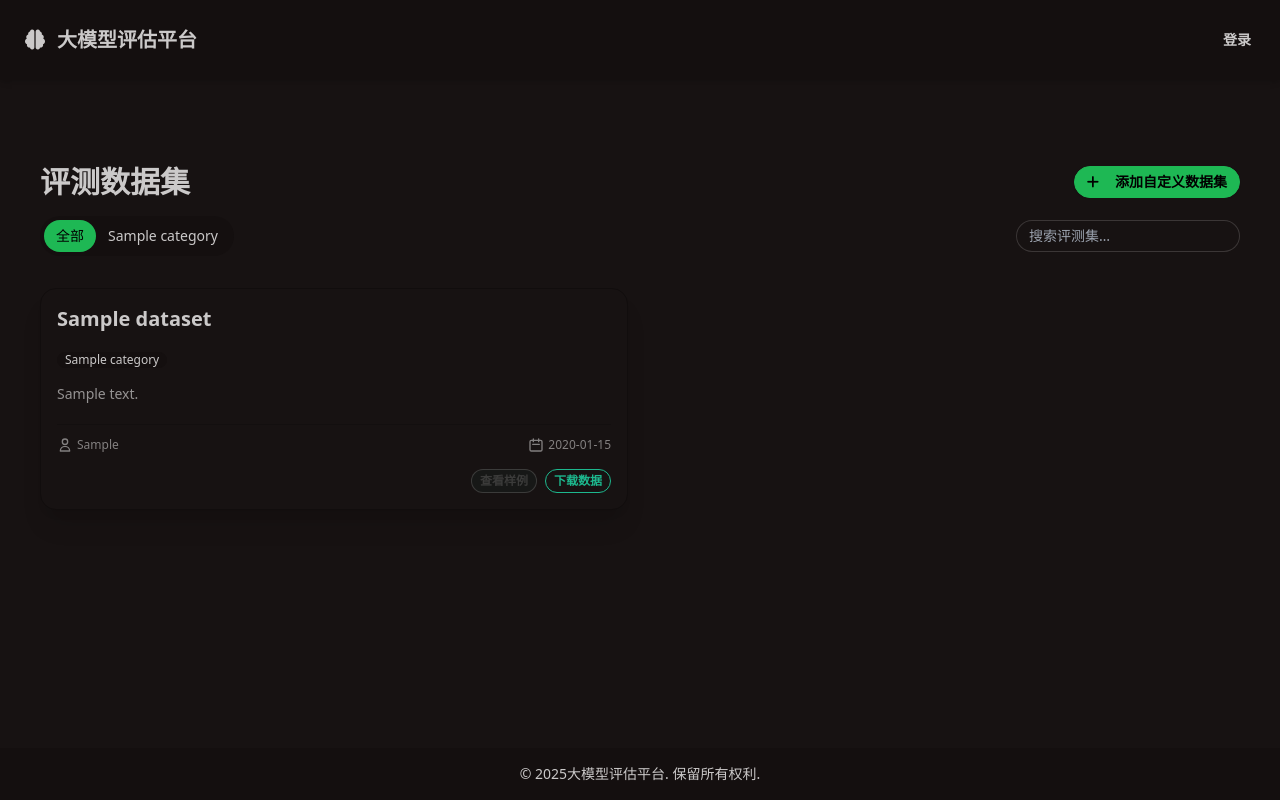
After one commit to justplus/llm-eval, a Flask app: page /datasets/system in a window 1280 px wide. The commit adds this page. Run offline with Flask 3, Linux system fonts and the light colour scheme; tables that the repository leaves empty hold one stand-in row (values such as "Sample post"); some libraries are stand-ins or nearby versions.

Commit message:
feat: 新增数据集功能

```diff
--- /dev/null
+++ b/app/routes/dataset_routes.py
@@ -0,0 +1,112 @@
+from flask import Blueprint, render_template, request, current_app, flash, redirect, url_for # Added flash, redirect, url_for
+from app import db # 数据库实例
+from app.models import SystemDataset, DatasetCategory # 数据模型
+from app.forms import CustomDatasetForm # Import the new form
+import json # For parsing sample_data_json
+import os # For os.path.join
+from werkzeug.utils import secure_filename # For secure filenames
+
+# 创建一个名为 'datasets' 的蓝图
+bp = Blueprint('datasets', __name__, url_prefix='/datasets')
+
+@bp.route('/system')
+def system_datasets_list():
+    """
+    显示系统内置的数据集列表，支持按分类筛选。
+    """
+    selected_category_name = request.args.get('category', '全部') # 默认为'全部'
+
+    all_db_categories = DatasetCategory.query.order_by(DatasetCategory.name).all()
+
+    query = SystemDataset.query
+
+    if selected_category_name != '全部' and selected_category_name:
+        query = query.join(SystemDataset.categories).filter(DatasetCategory.name == selected_category_name)
+
+    datasets_from_db = query.order_by(SystemDataset.name).all()
+
+    return render_template(
+        'datasets/system_datasets.html',
+        datasets=datasets_from_db,
+        all_categories=all_db_categories,
+        selected_category=selected_category_name
+    )
+
+@bp.route('/custom/add', methods=['GET', 'POST'])
+# @login_required # Consider adding login_required if not already applied to the blueprint
+def add_custom_dataset():
+    form = CustomDatasetForm()
+    # Populate category choices dynamically
+    form.categories.choices = [(cat.id, cat.name) for cat in DatasetCategory.query.order_by('name').all()]
+
+    if form.validate_on_submit():
+        try:
+            # Process categories from selected IDs
+            category_objects = []
+            if form.categories.data:
+                for cat_id_str in form.categories.data:
+                    try:
+                        cat_id = int(cat_id_str)
+                        category = db.session.get(DatasetCategory, cat_id) # More direct way to get by PK with SQLAlchemy 2.0+
+                        if category:
+                            category_objects.append(category)
+                    except ValueError:
+                        flash(f'无效的分类ID: {cat_id_str}', 'warning')
+
+            # Process sample data
+            sample_data_list = None
+            if form.sample_data_json.data:
+                try:
+                    sample_data_list = json.loads(form.sample_data_json.data)
+                    if not isinstance(sample_data_list, list):
+                        flash('样例数据必须是有效的JSON数组格式。', 'error')
+                        # Re-render to show error and keep form data
+                        return render_template('datasets/add_custom_dataset.html', title='添加自定义数据集', form=form)
+                except json.JSONDecodeError:
+                    flash('样例数据JSON格式无效，请检查。', 'error')
+                    form.sample_data_json.errors.append("无效的JSON格式。")
+                    return render_template('datasets/add_custom_dataset.html', title='添加自定义数据集', form=form)
+
+            # Handle file upload
+            uploaded_filename = None
+            if form.dataset_file.data:
+                file = form.dataset_file.data
+                filename = secure_filename(file.filename)
+                if filename: # Ensure filename is not empty after secure_filename
+                    upload_folder = current_app.config.get('DATASET_UPLOAD_FOLDER', os.path.join(current_app.root_path, 'uploads', 'datasets'))
+                    if not os.path.exists(upload_folder):
+                        os.makedirs(upload_folder, exist_ok=True)
+                    file_path = os.path.join(upload_folder, filename)
+                    file.save(file_path)
+                    uploaded_filename = filename # Store just the filename, or a relative path
+                else:
+                    flash('上传的文件名无效。', 'warning')
+
+            new_dataset = SystemDataset(
+                name=form.name.data,
+                description=form.description.data,
+                publish_date=form.publish_date.data,
+                source=form.source.data,
+                download_url=uploaded_filename, # Store filename of uploaded dataset file
+                sample_data=sample_data_list,
+                dataset_type='自建',
+                visibility=form.visibility.data,
+                categories=category_objects
+            )
+            db.session.add(new_dataset)
+            db.session.commit()
+            flash(f'自定义数据集 " {new_dataset.name} " 已成功添加!', 'success')
+            return redirect(url_for('datasets.system_datasets_list'))
+        except ValueError as ve:
+            current_app.logger.error(f"Error adding custom dataset: {ve}")
+            flash(f'添加数据集失败: {ve}', 'error')
+        except Exception as e:
+            db.session.rollback()
+            current_app.logger.error(f"Error adding custom dataset: {e}")
+            flash(f'添加数据集时发生错误，请稍后重试或联系管理员。', 'error')
+
+    # For GET request or if form validation failed, re-render with choices populated
+    if not form.categories.choices: # Ensure choices are set if validation failed and it's a POST
+        form.categories.choices = [(cat.id, cat.name) for cat in DatasetCategory.query.order_by('name').all()]
+
+    return render_template('datasets/add_custom_dataset.html', title='添加自定义数据集', form=form)
--- a/app/templates/base.html
+++ b/app/templates/base.html
@@ -3,7 +3,7 @@
 <head>
     <meta charset="UTF-8">
     <meta name="viewport" content="width=device-width, initial-scale=1.0">
-    <title>{% block title %}{{ title if title else '大模型评测平台' }}{% endblock %}</title>
+    <title>{% block title %}{{ title if title else '大模型评估平台' }}{% endblock %}</title>
     <link href="https://cdn.jsdelivr.net/npm/daisyui@4.10.1/dist/full.min.css" rel="stylesheet" type="text/css" />
     <script src="https://cdn.tailwindcss.com"></script> {# DaisyUI requires Tailwind #}
     <link rel="stylesheet" href="https://cdnjs.cloudflare.com/ajax/libs/font-awesome/6.0.0-beta3/css/all.min.css">
@@ -21,7 +21,7 @@
         <div class="container mx-auto">
             <div class="flex-1">
                 <a href="{{ url_for('main.index') }}" class="btn btn-ghost text-xl whitespace-nowrap">
-                    <i class="fas fa-brain mr-1"></i> 大模型评测平台
+                    <i class="fas fa-brain mr-1"></i> 大模型评估平台
                 </a>
             </div>
             <div class="flex-none">
@@ -38,6 +38,7 @@
                                 </ul>
                             </details>
                         </li>
+                        <li><a href="{{ url_for('datasets.system_datasets_list') }}">测试集</a></li>
                         <li>
                             <details id="user-dropdown-details">
                                 <summary class="whitespace-nowrap">{{ current_user.username }}</summary>
@@ -93,7 +94,7 @@
 
     <footer class="footer footer-center p-4 bg-base-200 text-base-content mt-10">
         <aside>
-            <p>&copy; {{ g.year if g and g.year else '2024' }} 大模型评测平台. 保留所有权利.</p>
+            <p>&copy; {{ g.year if g and g.year else '2025' }}大模型评估平台. 保留所有权利.</p>
         </aside>
     </footer>
 
--- a/app/templates/dashboard.html
+++ b/app/templates/dashboard.html
@@ -51,13 +51,13 @@
         <!-- 占位卡片 - 测试集管理 (未来迭代) -->
         <div class="card bg-base-100 shadow-xl opacity-70">
              <figure class="px-10 pt-10">
-                <i class="fas fa-vials text-5xl text-base-content opacity-50"></i>
+                <i class="fas fa-vials text-5xl text-secondary"></i>
             </figure>
             <div class="card-body items-center text-center">
                 <h2 class="card-title">测试集管理 <span class="badge badge-ghost">未来</span></h2>
                 <p>管理标准测试集和自定义测试集。</p>
                 <div class="card-actions">
-                    <button class="btn btn-disabled"><i class="fas fa-lock mr-1"></i> 即将推出</button>
+                     <a href="{{ url_for('datasets.system_datasets_list') }}" class="btn btn-secondary"><i class="fas fa-arrow-right mr-1"></i> 测试集管理</a>
                 </div>
             </div>
         </div>
--- /dev/null
+++ b/app/templates/datasets/system_datasets.html
@@ -0,0 +1,188 @@
+{% extends "base.html" %}
+
+{% block title %}系统数据集 - {{ super() }}{% endblock %}
+
+{% block head_extra %}
+<style>
+  /* 为卡片描述设置最大高度和溢出处理 */
+  .dataset-description {
+    max-height: 6rem; /* 约等于4行文本，可以根据实际情况调整 */
+    overflow-y: auto;
+    line-height: 1.5rem;
+  }
+  .card-compact .card-body {
+      padding: 1rem; /* 调整内边距以获得更紧凑的卡片 */
+  }
+  .tabs-container {
+    display: flex;
+    align-items: center; /* 垂直居中 */
+    width: 100%; /* 容器占据全部可用宽度 */
+  }
+  .tabs-scrollable {
+    width: 80%; /* Tab区域占据80%宽度 */
+    overflow-x: auto; /* 如果tabs过多则允许横向滚动 */
+    -ms-overflow-style: none;  /* IE and Edge */
+    scrollbar-width: none;  /* Firefox */
+  }
+  .tabs-scrollable::-webkit-scrollbar {
+      display: none; /* Chrome, Safari, Opera */
+  }
+  /* Ensure the .tabs element itself (e.g., .tabs-boxed) inside .tabs-scrollable doesn't wrap its children */
+  .tabs-scrollable > .tabs {
+      display: flex; /* Ensure it's a flex container */
+      flex-wrap: nowrap !important; /* Prevent tabs from wrapping */
+      width: max-content; /* Allow container to be as wide as all tabs combined */
+  }
+  .tabs.tabs-boxed .tab {
+      padding-left: 0.75rem; /* 调整tab内边距使其更紧凑 */
+      padding-right: 0.75rem;
+  }
+  .search-container {
+    width: 20%; /* 搜索区域占据20%宽度 */
+    padding-left: 1rem; /* Add some spacing between tabs and search bar if gap is removed from parent */
+  }
+</style>
+{% endblock %}
+
+{% block content %}
+<div class="container mx-auto px-4 py-8">
+    <div class="mb-8">
+        <div class="flex justify-between items-center mb-4">
+            <h1 class="text-3xl font-bold">评测数据集</h1>
+            <a href="{{ url_for('datasets.add_custom_dataset') }}" class="btn btn-primary btn-sm"><i class="fas fa-plus mr-2"></i>添加自定义数据集</a>
+        </div>
+
+        <!-- Tabs 和搜索框容器 -->
+        <div class="tabs-container mb-6">
+            <!-- Tabs 区域 -->
+            <div class="tabs-scrollable">
+                <div class="tabs tabs-boxed">
+                    <a href="{{ url_for('datasets.system_datasets_list', category='全部') }}"
+                       class="tab {{ 'tab-active' if selected_category == '全部' or not selected_category else '' }}">全部</a>
+                    {% for cat in all_categories %}
+                    <a href="{{ url_for('datasets.system_datasets_list', category=cat.name) }}"
+                       class="tab {{ 'tab-active' if selected_category == cat.name else '' }}">{{ cat.name }}</a>
+                    {% endfor %}
+                </div>
+            </div>
+
+            <!-- 搜索框区域 -->
+            <div class="search-container form-control">
+                <div class="input-group input-group-sm items-center">
+                    <input type="text" placeholder="搜索评测集…" class="input input-bordered input-sm w-full" />
+                </div>
+            </div>
+        </div>
+
+    </div>
+
+    <!-- 数据集卡片列表 -->
+    <div class="grid grid-cols-1 md:grid-cols-2 gap-6">
+        {% if datasets %}
+            {% for dataset in datasets %}
+            <div class="card card-compact bg-base-100 shadow-xl border border-base-300 relative">
+                {# {% if dataset.is_new %} #} {# is_new 字段已移除 #}
+                {# <div class="absolute top-2 right-2 badge badge-secondary badge-outline">New</div> #}
+                {# {% endif %} #}
+                <div class="card-body">
+                    <h2 class="card-title text-xl">
+                        {{ dataset.name }}
+                    </h2>
+                    <div class="my-1">
+                        {% for category_obj in dataset.categories %}
+                        <span class="badge badge-ghost badge-sm mr-1 mb-1">{{ category_obj.name }}</span>
+                        {% endfor %}
+                    </div>
+                    <p class="text-sm text-base-content/70 dataset-description">{{ dataset.description }}</p>
+
+                    <div class="mt-3 pt-3 border-t border-base-300/50 flex justify-between items-center text-xs text-base-content/60">
+                        <div class="flex items-center">
+                            <!-- 来源图标 (示例) -->
+                            <svg xmlns="http://www.w3.org/2000/svg" class="h-4 w-4 mr-1" fill="none" viewBox="0 0 24 24" stroke="currentColor" stroke-width="2">
+                                <path stroke-linecap="round" stroke-linejoin="round" d="M16 7a4 4 0 11-8 0 4 4 0 018 0zM12 14a7 7 0 00-7 7h14a7 7 0 00-7-7z" />
+                            </svg>
+                            <span>{{ dataset.source if dataset.source else 'N/A' }}</span>
+                        </div>
+                        <div class="flex items-center">
+                            {# views 字段已移除 #}
+                            {# <svg xmlns="http://www.w3.org/2000/svg" class="h-4 w-4 mr-1" fill="none" viewBox="0 0 24 24" stroke="currentColor" stroke-width="2">
+                               <path stroke-linecap="round" stroke-linejoin="round" d="M15 12a3 3 0 11-6 0 3 3 0 016 0z" />
+                               <path stroke-linecap="round" stroke-linejoin="round" d="M2.458 12C3.732 7.943 7.523 5 12 5c4.478 0 8.268 2.943 9.542 7-.001.009-.002.018-.003.027A16.996 16.996 0 0112 19c-4.478 0-8.268-2.943-9.542-7 .001-.009.002-.018.003-.027z" />
+                            </svg>
+                            <span class="mr-3">{{ dataset.views if dataset.views != 'N/A' else '-' }}</span> #}
+                            <svg xmlns="http://www.w3.org/2000/svg" class="h-4 w-4 mr-1" fill="none" viewBox="0 0 24 24" stroke="currentColor" stroke-width="2">
+                                <path stroke-linecap="round" stroke-linejoin="round" d="M8 7V3m8 4V3m-9 8h10M5 21h14a2 2 0 002-2V7a2 2 0 00-2-2H5a2 2 0 00-2 2v12a2 2 0 002 2z" />
+                            </svg>
+                            <span>{{ dataset.publish_date if dataset.publish_date else 'N/A' }}</span>
+                        </div>
+                    </div>
+                    <div class="card-actions justify-end mt-2">
+                        {# sample_data_url 已移除, sample_data 是 JSON 字段 #}
+                        <button class="btn btn-xs btn-outline btn-primary"
+                                onclick="showSampleDataModal(this)"
+                                data-sample-data='{{ dataset.sample_data | tojson | safe if dataset.sample_data else "[]" }}'
+                                {% if not dataset.sample_data %}disabled{% endif %}>
+                            查看样例
+                        </button>
+                        <a href="{{ dataset.download_url if dataset.download_url else '#' }}"
+                           class="btn btn-xs btn-outline btn-secondary"
+                           {% if not dataset.download_url or dataset.download_url == '#' %}onclick="alert('下载功能暂未开放'); return false;"{% endif %}>
+                           下载数据
+                        </a>
+                    </div>
+                </div>
+            </div>
+            {% endfor %}
+        {% else %}
+            <p class="col-span-1 md:col-span-2 text-center">没有找到符合条件的系统数据集。</p>
+        {% endif %}
+    </div>
+</div>
+
+<!-- 样例数据模态框 -->
+<div id="sampleDataModal" class="modal">
+  <div class="modal-box w-11/12 max-w-5xl">
+    <h3 class="font-bold text-lg mb-4">样例数据</h3>
+    <div id="sampleDataContent" class="whitespace-pre-wrap bg-base-200 p-4 rounded-md max-h-96 overflow-y-auto">
+      <!-- 样例数据将在这里显示 -->
+    </div>
+    <div class="modal-action">
+      <button class="btn" onclick="document.getElementById('sampleDataModal').classList.remove('modal-open');">关闭</button>
+    </div>
+  </div>
+</div>
+
+{% endblock %}
+
+{% block scripts %}
+{{ super() }}
+<script>
+function showSampleDataModal(button) {
+    const sampleDataString = button.dataset.sampleData;
+    const sampleDataContentElement = document.getElementById('sampleDataContent');
+    const modal = document.getElementById('sampleDataModal');
+    try {
+        const sampleData = JSON.parse(sampleDataString);
+        if (sampleData && sampleData.length > 0) {
+            // 格式化为JSON字符串以便美观显示，或者可以自定义渲染逻辑
+            sampleDataContentElement.textContent = JSON.stringify(sampleData, null, 2);
+        } else {
+            sampleDataContentElement.textContent = '暂无样例数据。';
+        }
+    } catch (e) {
+        sampleDataContentElement.textContent = '无法解析样例数据。';
+        console.error('Error parsing sample data:', e);
+    }
+    modal.classList.add('modal-open');
+}
+
+// 点击模态框外部关闭 (DaisyUI 默认行为，但可以加强)
+const modal = document.getElementById('sampleDataModal');
+modal.addEventListener('click', function(event) {
+  if (event.target === modal) {
+    modal.classList.remove('modal-open');
+  }
+});
+
+</script>
+{% endblock %}
```
Also changed, not shown: app/__init__.py (+10 -1 lines), app/forms.py (+25 -1 lines), app/models.py (+41 -0 lines), app/templates/chat/chat_interface.html (+11 -2 lines), app/templates/datasets/add_custom_dataset.html (added, +75 -0 lines), README.md.
